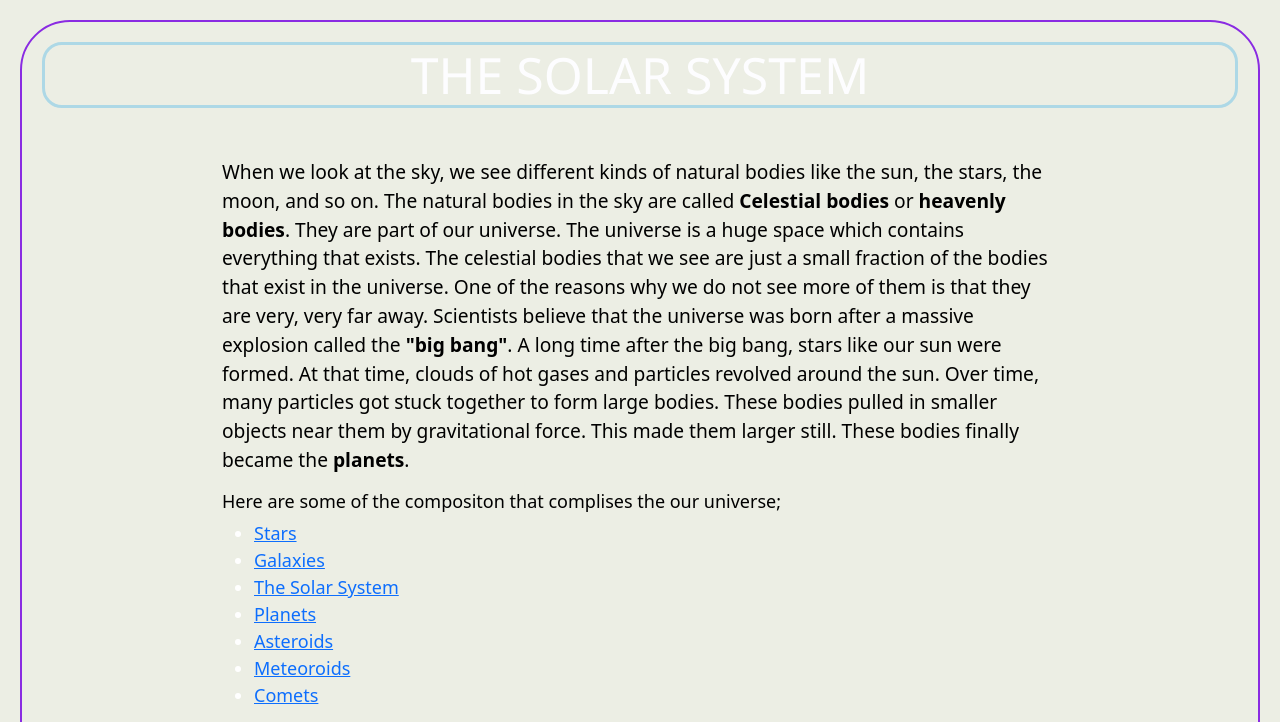
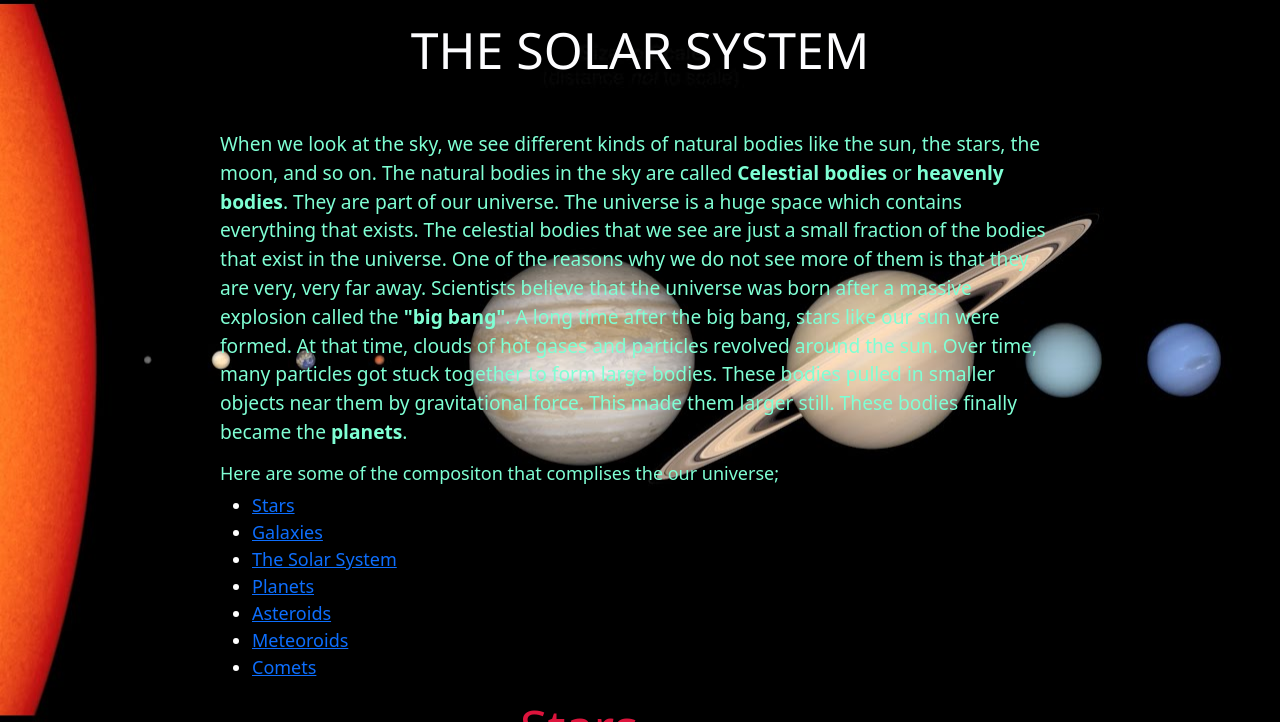
Before and after one commit to MICKYNDUCH/The-Solar-System, a plain HTML site: page index.html in a window 1280 px wide. Shown: the top 722 px of the page. Drawn offline with nearby package versions, Linux system fonts and the light colour scheme.

Commit message:
change background

```diff
--- a/css/styles.css
+++ b/css/styles.css
@@ -7,8 +7,6 @@ h1{
   margin-left: 20px;
   margin-right: 20px;
   margin-top: 20px;
-  border: 3px solid lightblue;
-  border-radius: 20px;
 }
 h3{
  color: crimson;
@@ -17,19 +15,17 @@ h3{
 }
 body {
 
-  background-color: rgb(236, 238, 228);
+  background-image: url(/image/solar\ syt.jpg);
   background-attachment: fixed;
-  background-repeat: no-repeat;
-  background-size: cover;
+  background-repeat: round;
+  background-position: inherit;
   margin: 20px;
   color: white;
-  border: 2px solid blueviolet;
-  border-radius: 50px;
 
 
 }
 p {
- color: black;
+ color: aquamarine;
 font-size: larger;
 margin-left: 200px;
 margin-right: 200px;
@@ -51,10 +47,10 @@ ul {
 h4{
  margin-left: 200px;
  font-size: large;
- color: black;
+color: aquamarine;
 }
 #author{
-  color: black;
+  color:white;
   text-align: center;
 }
 #icons{
```
Also changed, not shown: image/solar syt.jpg (added).
